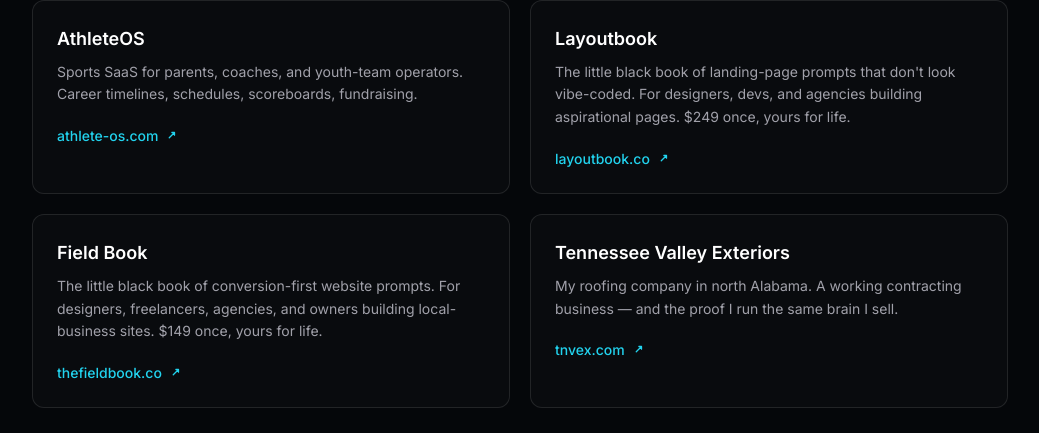
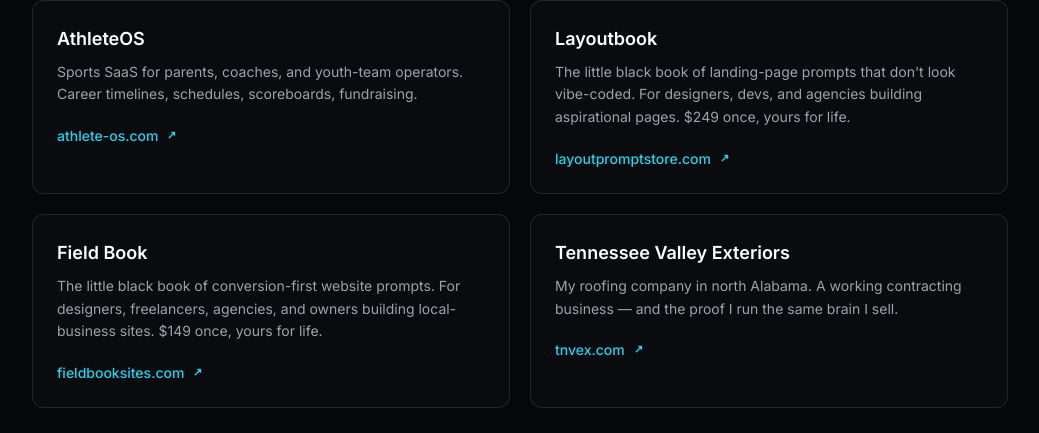
Before and after one commit to cwhited26/whited-consulting-website, a Next.js app: page / in a window 1280 px wide. Shown: the part 1273-1706 px from the top of the page, without its empty margins (120-1159 px from the left). Built offline with nearby package versions, Linux system fonts and the light colour scheme.

Commit message:
Update prompt product links
[2026-06-12] Codex — Point Whited Consulting Layoutbook and Field Book cards at their production domains.

```diff
--- a/src/app/page.tsx
+++ b/src/app/page.tsx
@@ -41,20 +41,19 @@
     href: "https://athlete-os.com",
     display: "athlete-os.com",
   },
-  // TODO(chase): swap hrefs to https://layoutbook.co and https://thefieldbook.co once the domains are registered and pointed.
   {
     name: "Layoutbook",
     oneLiner:
       "The little black book of landing-page prompts that don't look vibe-coded. For designers, devs, and agencies building aspirational pages. $249 once, yours for life.",
-    href: "https://layoutbook.vercel.app",
-    display: "layoutbook.co",
+    href: "https://layoutpromptstore.com",
+    display: "layoutpromptstore.com",
   },
   {
     name: "Field Book",
     oneLiner:
       "The little black book of conversion-first website prompts. For designers, freelancers, agencies, and owners building local-business sites. $149 once, yours for life.",
-    href: "https://fieldbook-alpha.vercel.app",
-    display: "thefieldbook.co",
+    href: "https://fieldbooksites.com",
+    display: "fieldbooksites.com",
   },
   {
     name: "Tennessee Valley Exteriors",
```
